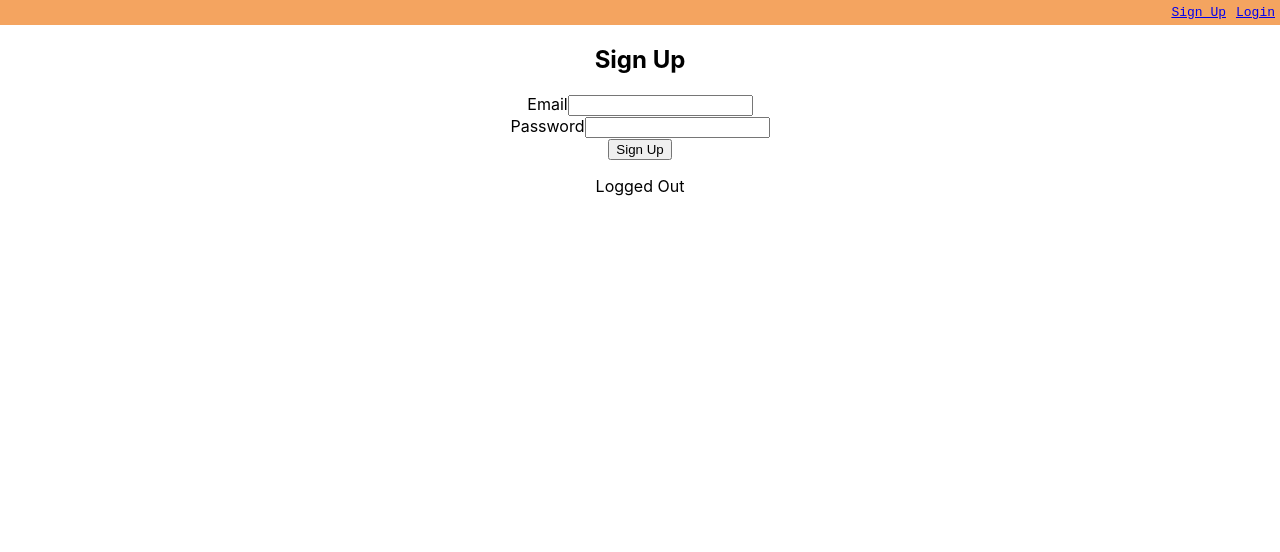
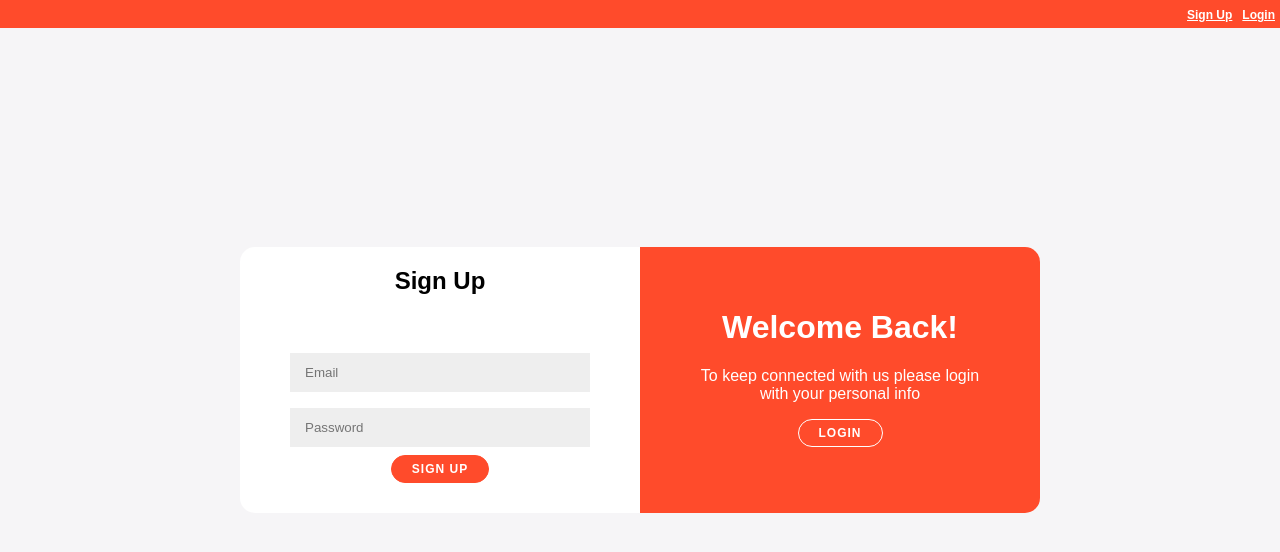
Before and after one commit to yanichik/auth-app, a React (Create React App) app: page /signup in a window 1280 px wide. Shown: the top 552 px of the page. Built offline with nearby package versions, Linux system fonts and the light colour scheme.

Commit message:
added side-by-side windows: signup form w/ window for link to login page

```diff
--- a/src/App.js
+++ b/src/App.js
@@ -15,16 +15,25 @@ function App() {
 	};
 	useEffect(() => {
 		const loginStatus = localStorage.getItem("loggedIn");
-		console.log("loginStatus: " + loginStatus);
+		// console.log("loginStatus: " + loginStatus);
 		setLoggedIn(loginStatus);
 	}, []);
-	console.log(loggedIn);
+	// console.log(loggedIn);
 	return (
 		<div className="App">
 			<MainNavigation loggedIn={loggedIn} onLogout={logoutHandler}>
 				<Routes>
 					<Route path="/" element={<Navigate to="/signup" />} />
-					<Route path="/home" element={<Home />} />
+					<Route
+						path="/home"
+						element={
+							localStorage.getItem("loggedIn") ? (
+								<Home />
+							) : (
+								<Navigate to="/signup" />
+							)
+						}
+					/>
 					<Route
 						path="/login"
 						element={<Login setLoggedIn={setLoggedIn} loggedIn={loggedIn} />}
--- /dev/null
+++ b/src/components/Auth/Auth.module.css
@@ -0,0 +1,101 @@
+* {
+	box-sizing: border-box;
+}
+
+/* .formContainer {
+	position: absolute;
+	top: 0;
+	height: 100%;
+	transition: all 0.6s ease-in-out;
+} */
+
+.signinContainer {
+	display: flex;
+	justify-content: center;
+	left: 0;
+	width: 100%;
+	z-index: 2;
+}
+
+button {
+	border-radius: 20px;
+	border: 1px solid #ff4b2b;
+	background-color: #ff4b2b;
+	color: #ffffff;
+	font-size: 12px;
+	font-weight: bold;
+	padding: 6px 20px;
+	letter-spacing: 1px;
+	text-transform: uppercase;
+	transition: transform 80ms ease-in;
+	cursor: pointer;
+}
+
+button:active {
+	transform: scale(0.95);
+}
+
+button:focus {
+	outline: none;
+}
+
+/* button.ghost {
+	background-color: transparent;
+	border-color: #FFFFFF;
+} */
+
+form {
+	display: flex;
+	align-items: center;
+	justify-content: center;
+	flex-direction: column;
+	padding: 30px 50px;
+	height: 100%;
+	text-align: center;
+}
+
+input {
+	background-color: #eee;
+	border: none;
+	padding: 12px 15px;
+	margin: 8px 0;
+	width: 300px;
+}
+
+.toLoginWindow {
+	display: flex;
+	flex-direction: column;
+	background-color: #ff4b2b;
+	color: #ffffff;
+	border-top-right-radius: 15px;
+	border-bottom-right-radius: 15px;
+}
+.toLoginWindow button {
+	border-radius: 20px;
+	border: 1px solid #ffffff;
+	background-color: #ff4b2b;
+	color: #ffffff;
+	font-size: 12px;
+	font-weight: bold;
+	padding: 6px 20px;
+	letter-spacing: 1px;
+	text-transform: uppercase;
+	transition: transform 80ms ease-in;
+}
+
+.toLoginWindowContent {
+	padding: 10% 15%;
+}
+
+.signupPage {
+	display: grid;
+	grid-auto-flow: column;
+	grid-template-columns: repeat(2, 400px);
+	background-color: #ffffff;
+	border-radius: 15px;
+}
+
+.signupSideOfWindow {
+	display: flex;
+	flex-direction: column;
+}
--- a/src/components/Auth/LoginForm.js
+++ b/src/components/Auth/LoginForm.js
@@ -2,7 +2,6 @@ import { useRef } from "react";
 const LoginForm = (props) => {
 	const pwRef = useRef();
 	const userRef = useRef();
-	console.log("error: " + props.error);
 	const submitHandler = (event) => {
 		event.preventDefault();
 		const email = userRef.current.value;
@@ -19,16 +18,14 @@ const LoginForm = (props) => {
 		<div>
 			<form onSubmit={submitHandler}>
 				<div>
-					<label htmlFor="email">Email</label>
-					<input type="text" id="email" ref={userRef} />
+					<input type="text" id="email" ref={userRef} placeholder="Email"/>
 				</div>
 				<div>
-					<label htmlFor="password">Password</label>
-					<input type="password" id="password" ref={pwRef} />
+					<input type="password" id="password" ref={pwRef} placeholder="Password"/>
 				</div>
 				<button type="submit">Login</button>
 			</form>
-			{!props.loggedIn && <p>Logged Out</p>}
+			{/* {!props.loggedIn && <p>Logged Out</p>} */}
 		</div>
 	);
 };
--- a/src/components/Auth/Logout.js
+++ b/src/components/Auth/Logout.js
@@ -4,7 +4,7 @@ const Logout = (props) => {
 	};
 	return (
 		<div>
-			<p>Logged In</p>
+			{/* <p>Logged In</p> */}
 			<button onClick={logoutHandler}>Click to Logout</button>
 		</div>
 	);
--- a/src/components/Auth/SignupForm.js
+++ b/src/components/Auth/SignupForm.js
@@ -1,4 +1,5 @@
 import { useRef } from "react";
+import styles from "./Auth.module.css";
 const SignupForm = (props) => {
 	const pwRef = useRef();
 	const userRef = useRef();
@@ -15,19 +16,22 @@ const SignupForm = (props) => {
 		});
 	};
 	return (
-		<div>
+		<div className={[styles.formContainer, styles.signinContainer].join(" ")}>
 			<form onSubmit={submitHandler}>
 				<div>
-					<label htmlFor="email">Email</label>
-					<input type="text" id="email" ref={userRef} />
+					<input type="text" id="email" ref={userRef} placeholder="Email" />
 				</div>
 				<div>
-					<label htmlFor="password">Password</label>
-					<input type="password" id="password" ref={pwRef} />
+					<input
+						type="password"
+						id="password"
+						ref={pwRef}
+						placeholder="Password"
+					/>
 				</div>
 				<button type="submit">Sign Up</button>
 			</form>
-			{!props.loggedIn && <p>Logged Out</p>}
+			{/* {!props.loggedIn && <p>Logged Out</p>} */}
 		</div>
 	);
 };
--- /dev/null
+++ b/src/components/Auth/ToLoginWindow.js
@@ -0,0 +1,16 @@
+import { Link } from "react-router-dom";
+import styles from "./Auth.module.css";
+const ToLoginWindow = () => {
+	return (
+		<div className={styles.toLoginWindow}>
+			<div className={styles.toLoginWindowContent}>
+				<h1>Welcome Back!</h1>
+				<p>To keep connected with us please login with your personal info</p>
+				<Link to="/login">
+					<button>Login</button>
+				</Link>
+			</div>
+		</div>
+	);
+};
+export default ToLoginWindow;
--- a/src/components/Layout/MainNavigation.js
+++ b/src/components/Layout/MainNavigation.js
@@ -11,22 +11,28 @@ const MainNavigation = (props) => {
 					<ul>
 						{props.loggedIn && (
 							<li>
-								<Link to="/home">Home</Link>
+								<Link to="/home" className={styles.link}>
+									Home
+								</Link>
 							</li>
 						)}
 						{!props.loggedIn && (
 							<li>
-								<Link to="/signup">Sign Up</Link>
+								<Link to="/signup" className={styles.link}>
+									Sign Up
+								</Link>
 							</li>
 						)}
 						{!props.loggedIn && (
 							<li>
-								<Link to="/login">Login</Link>
+								<Link to="/login" className={styles.link}>
+									Login
+								</Link>
 							</li>
 						)}
 						{props.loggedIn && (
 							<li>
-								<Link to="/" onClick={logoutHandler}>
+								<Link to="/" onClick={logoutHandler} className={styles.link}>
 									Logout
 								</Link>
 							</li>
--- a/src/components/Layout/MainNavigation.module.css
+++ b/src/components/Layout/MainNavigation.module.css
@@ -1,15 +1,16 @@
 ul {
 	display: flex;
 	list-style-type: none;
-	position: relative;
+	position: absolute;
+	width: 100vw;
+	left: 0;
 	top: 0;
 	padding: 0;
 	margin: 0;
 	/* height: 2em; */
 	justify-content: flex-end;
 	align-items: center;
-	background-color: sandybrown;
-	font-family: monospace;
+	background-color: #ff4b2b;
 }
 
 li {
@@ -18,6 +19,17 @@ li {
 }
 
 li:hover {
-	background-color: green;
-/* height: inherit; */
+	color: blue;
+	/* height: inherit; */
 }
+
+.link {
+	color: white;
+	font-weight: bold;
+	font-family: "Montserrat", sans-serif;
+	font-size: 12px;
+}
+
+.link:hover {
+	color: black;
+}
--- a/src/index.css
+++ b/src/index.css
@@ -1,13 +1,26 @@
+* {
+	box-sizing: border-box;
+}
+
 body {
-  margin: 0;
-  font-family: -apple-system, BlinkMacSystemFont, 'Segoe UI', 'Roboto', 'Oxygen',
-    'Ubuntu', 'Cantarell', 'Fira Sans', 'Droid Sans', 'Helvetica Neue',
-    sans-serif;
-  -webkit-font-smoothing: antialiased;
-  -moz-osx-font-smoothing: grayscale;
+	margin: 0;
+	font-family: -apple-system, BlinkMacSystemFont, "Segoe UI", "Roboto", "Oxygen",
+		"Ubuntu", "Cantarell", "Fira Sans", "Droid Sans", "Helvetica Neue",
+		sans-serif;
+	-webkit-font-smoothing: antialiased;
+	-moz-osx-font-smoothing: grayscale;
+
+	background: #f6f5f7;
+	display: flex;
+	justify-content: center;
+	align-items: center;
+	flex-direction: column;
+	font-family: "Montserrat", sans-serif;
+	height: 100vh;
+	margin: -20px 0 50px;
 }
 
 code {
-  font-family: source-code-pro, Menlo, Monaco, Consolas, 'Courier New',
-    monospace;
+	font-family: source-code-pro, Menlo, Monaco, Consolas, "Courier New",
+		monospace;
 }
--- a/src/pages/Home.js
+++ b/src/pages/Home.js
@@ -1,4 +1,8 @@
 const Home = (props) => {
-	return <h2>Home</h2>;
+	return (
+		<div>
+			<h2>Home</h2>
+		</div>
+	);
 };
 export default Home;
--- a/src/pages/Login.js
+++ b/src/pages/Login.js
@@ -1,10 +1,11 @@
 import { useNavigate } from "react-router-dom";
+import { useState } from "react";
 import LoginForm from "../components/Auth/LoginForm";
 const Login = (props) => {
 	const navigate = useNavigate();
-	let error;
+	const [error, setError] = useState("");
 	const loginHandler = (data) => {
-		console.log(data);
+		// console.log(data);
 		fetch(
 			"https://identitytoolkit.googleapis.com/v1/accounts:signInWithPassword?key=AIzaSyAg7hKEJZQz6TCgVGOqbcLcmnZOwLBsyuc",
 			{
@@ -14,36 +15,32 @@ const Login = (props) => {
 				},
 				body: JSON.stringify({ ...data, returnSecureToke: true }),
 			}
-		)
-			.then((res) => {
+		).then((res) => {
+			res
+				.json()
+				.then((data) => {
 					if (!res.ok) {
 						console.log(res);
-					error = data.error.message;
-					throw new Error(error);
+						setError(data.error.message);
+						throw new Error(data.error.message);
 					}
-				console.log("check");
 					props.setLoggedIn(true);
-				res.json().then((data) => {
-					console.log(data);
+					// console.log(data);
 					localStorage.setItem("token", data.idToken);
 					localStorage.setItem("email", data.email);
 					localStorage.setItem("loggedIn", true);
 					navigate("/home");
-				});
 				})
 				.catch((err) => {
 					console.log(err);
-				error = err;
+				});
 		});
 	};
 	return (
 		<div>
 			<h2>Login</h2>
-			<LoginForm
-				onLogin={loginHandler}
-				loggedIn={props.loggedIn}
-				error={error}
-			/>
+			<LoginForm onLogin={loginHandler} loggedIn={props.loggedIn} />
+			{error.length > 0 ? <p>{error}</p> : ""}
 		</div>
 	);
 };
--- a/src/pages/Signup.js
+++ b/src/pages/Signup.js
@@ -1,10 +1,13 @@
+import { useState } from "react";
 import { useNavigate } from "react-router-dom";
 import SignupForm from "../components/Auth/SignupForm";
+import ToLoginWindow from "../components/Auth/ToLoginWindow";
+import styles from "../components/Auth/Auth.module.css";
 const Signup = (props) => {
 	const navigate = useNavigate();
+	const [error, setError] = useState("");
 	const signupHandler = (data) => {
-		console.log(data);
-		props.setLoggedIn(true);
+		// console.log(data);
 		fetch(
 			"https://identitytoolkit.googleapis.com/v1/accounts:signUp?key=AIzaSyAg7hKEJZQz6TCgVGOqbcLcmnZOwLBsyuc",
 			{
@@ -15,20 +18,37 @@ const Signup = (props) => {
 				body: JSON.stringify({ ...data, returnSecureToke: true }),
 			}
 		).then((res) => {
+			res
+				.json()
+				.then((data) => {
+					if (!res.ok) {
+						console.log(res);
+						setError(data.error.message);
+						throw new Error(data.error.message);
+					}
 					props.setLoggedIn(true);
-			res.json().then((data) => {
-				console.log(data);
+					// console.log(data);
 					localStorage.setItem("token", data.idToken);
 					localStorage.setItem("email", data.email);
 					localStorage.setItem("loggedIn", true);
-				navigate("/");
+					navigate("/home");
+				})
+				.catch((err) => {
+					console.log(err);
 				});
 		});
 	};
 	return (
 		<div>
+			{props.message && <p>{props.message}</p>}
+			<div className={styles.signupPage}>
+				<div className={styles.signupSideOfWindow}>
 					<h2>Sign Up</h2>
 					<SignupForm onSignup={signupHandler} loggedIn={props.loggedIn} />
+				</div>
+				<ToLoginWindow />
+			</div>
+			{error.length > 0 ? <p>{error}</p> : ""}
 		</div>
 	);
 };
```
Also changed, not shown: 1 other file (tests, documents, lock files or other folders). Lines whose indentation alone changed are shown as unchanged.
